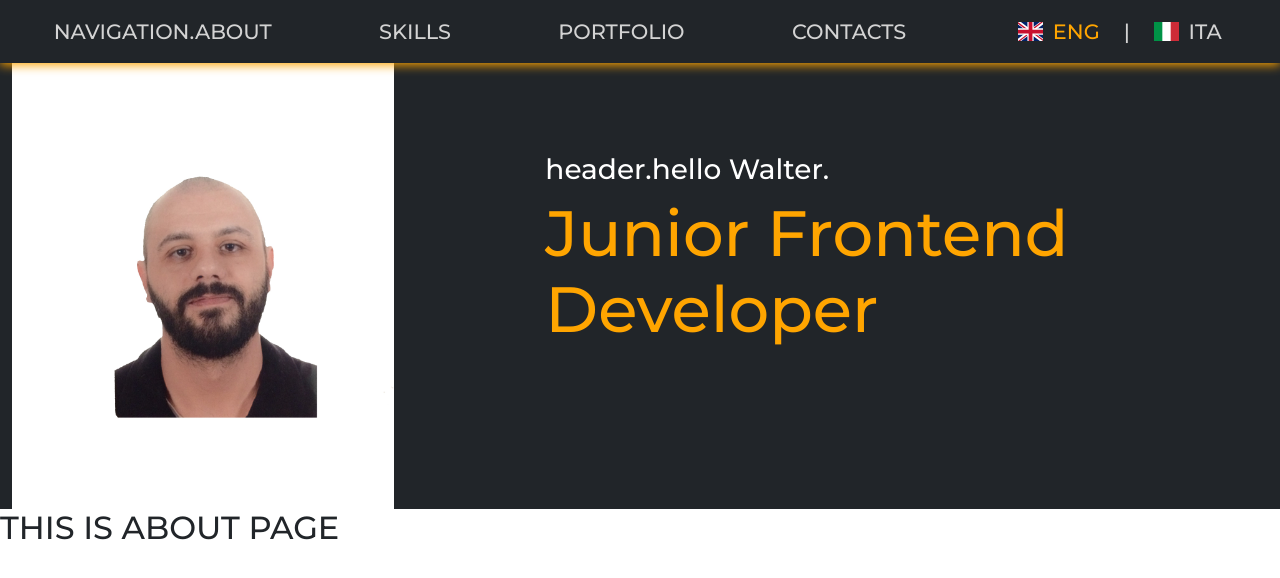
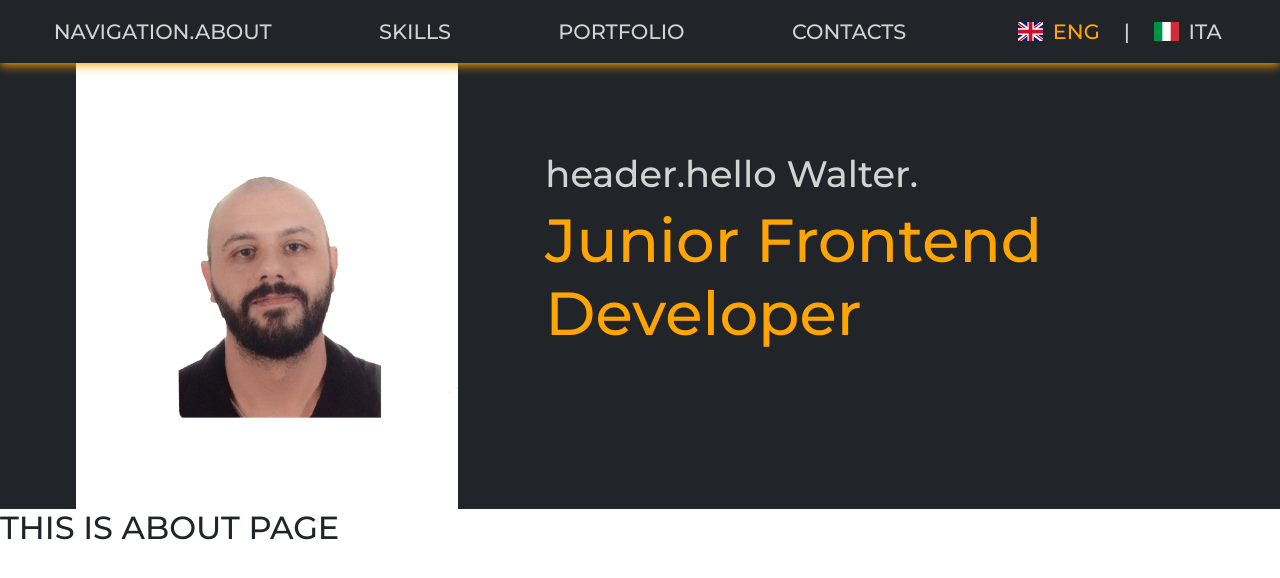
Before and after one commit to Walter-Satriano/my-personal-website, a Vue app: page / in a window 1280 px wide. Shown: the top 578 px of the page. Built offline with nearby package versions, Linux system fonts and the light colour scheme.

Commit message:
added media breakpoint screen for better responsive visualization

```diff
--- a/src/components/Header.vue
+++ b/src/components/Header.vue
@@ -1,15 +1,15 @@
 <template>
-  <div class="container-fluid bg-dark">
+  <header class="container-fluid bg-dark">
     <div class="row justify-content-center align-items-center">
-      <div class="col-8 col-lg-5">
-        <img src="../assets/io.jpg" alt="" class="w-75">
+      <div class="col-8 col-lg-5 text-center">
+        <img src="../assets/io.jpg" alt="walter-header" class="w-75">
       </div>
-      <div class="col-11 col-lg-7 text-white">
+      <div class="col-12 col-lg-7 text-center text-lg-start">
         <h3>{{ $t("header.hello") }} <span>Walter.</span></h3>
         <h1>Junior Frontend Developer</h1>
       </div>
     </div>
-  </div>
+  </header>
 </template>
 
 <script>
@@ -19,9 +19,68 @@
 </script>
 
 <style lang="scss" scoped>
-  h1 {
-    color: #FFA500;
-    font-size: 4rem;
+  header {
+
+    h1 {
+      color: #FFA500;
+      font-size: 2rem;
+    }
+
+    h3 {
+      color: #D3D3D3;
+      font-size: 1.2rem;
+    }
   }
 
+  @media (min-width: 576px) {
+    header {
+
+      h1 {
+        font-size: 2.5rem;
+      }
+
+      h3 {
+        font-size: 1.8rem;
+      }
+    }
+  }
+
+  @media (min-width: 768px) {
+    header {
+
+      h1 {
+        font-size: 2.9rem;
+      }
+
+      h3 {
+        font-size: 2.1rem;
+      }
+    }
+  }
+
+  @media (min-width: 992px) {
+    header {
+
+      h1 {
+        font-size: 3.8rem;
+      }
+
+      h3 {
+        font-size: 2.3rem;
+      }
+    }
+  }
+
+  @media (min-width: 1400px) {
+    header {
+
+      h1 {
+        font-size: 5rem;
+      }
+
+      h3 {
+        font-size: 2.9rem;
+      }
+    }
+  }
 </style>
```
